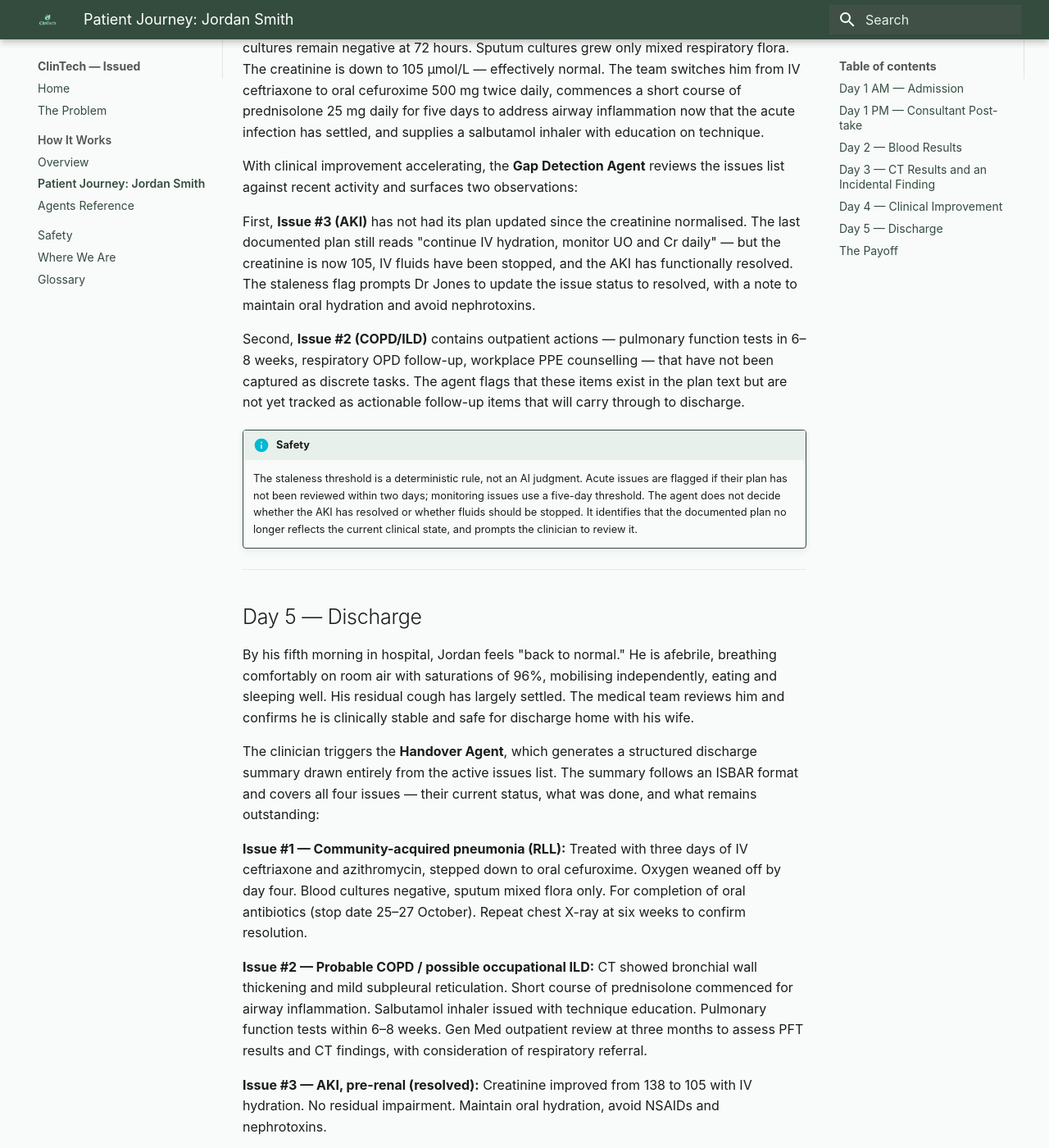
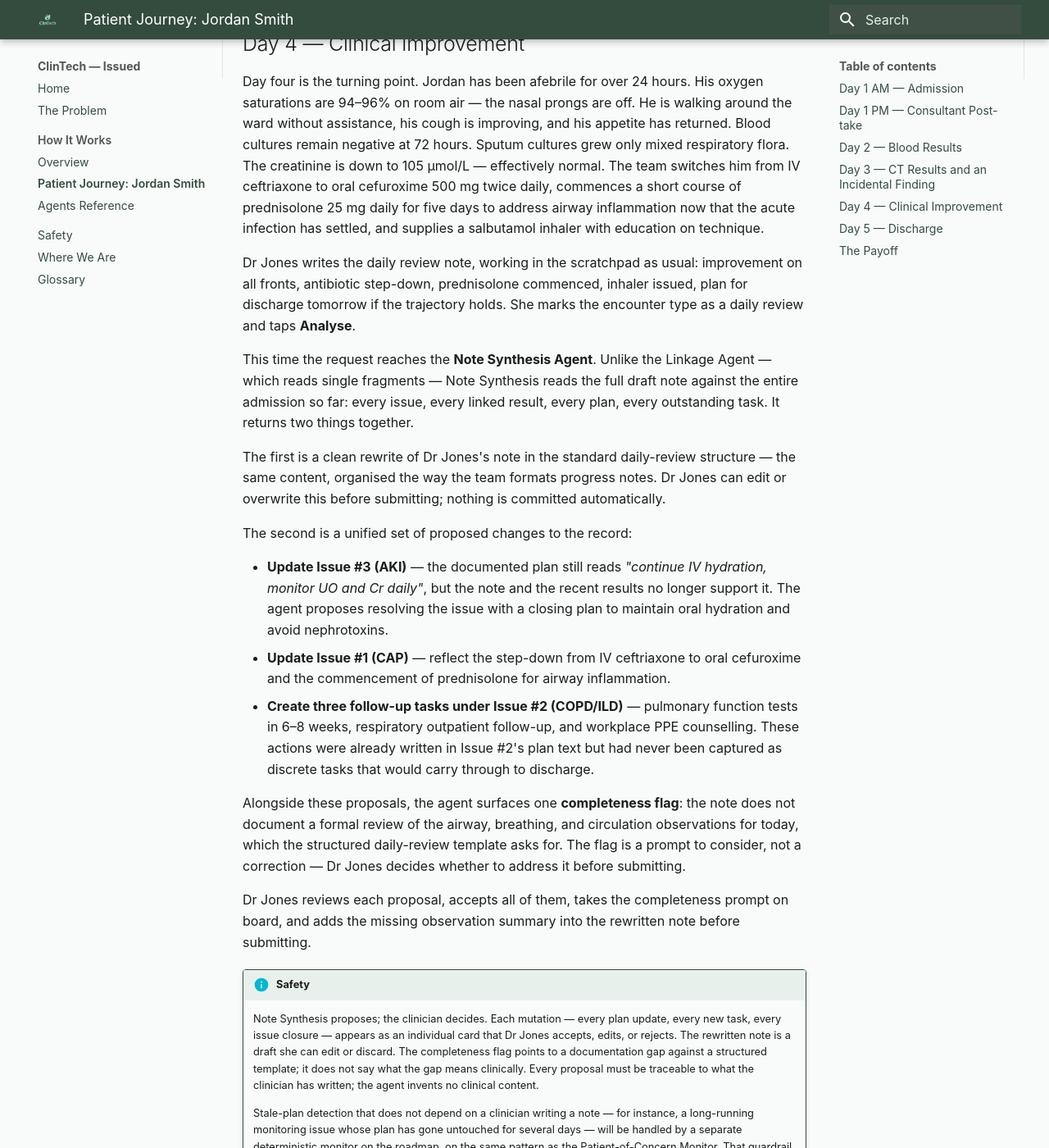
Before and after one commit to ClinTech-dev/issued-docs, an MkDocs documentation site: the page built from docs-site/how-it-works/patient-journey.md, in a window 1280 px wide and 1400 px high, scrolled down 4561 px. Shown: the whole window at 82% size. Built offline with MkDocs 1.6.1 and Material for MkDocs 9.7.7, drawn with Linux system fonts in a browser that asks for light colours; some of the changed text lies outside the part shown.

Commit message:
docs(patient-journey): refine narrative for new agent architecture
Refines Jordan Smith's five-day journey for the post-PR-#10 agent
line-up. Same clinical content; agents updated to match what actually
runs now.

- Day 2 (results): Relevance Agent → Linkage Agent. Added the
  plan-review flag (Linkage Agent surfaces when an active issue's plan
  may no longer match the trajectory).
- Day 3 (CT + incidental nodule): both the result-linking and the
  untracked-finding flag are now done by the Linkage Agent in a single
  pass. The incidental nodule is surfaced as a suggest-new-issue
  mutation rather than a separate gap-detection notification.
- Day 4 (clinical improvement): rewrote the scene around the Note
  Synthesis Agent. Dr Jones writes a daily-review note, taps Analyse,
  and gets back a rewritten note plus a unified mutation set — AKI
  closure, CAP plan update, three discrete outpatient tasks under
  COPD/ILD, and a completeness flag from the schema-completeness
  skill. Showcases the rewritten-note + multi-mutation workflow that
  the old narrative did not demonstrate. Notes that deterministic
  stale-plan detection is on the roadmap as a separate guardrail.
- Closing payoff paragraph: agent line-up updated (Extraction →
  Linkage → Note Synthesis → Handover).

Co-Authored-By: Claude Opus 4.7 (1M context) <noreply@anthropic.com>

```diff
--- a/docs-site/how-it-works/patient-journey.md
+++ b/docs-site/how-it-works/patient-journey.md
@@ -46,15 +46,15 @@ Behind the scenes, the **Issue Index Agent** silently re-indexes the updated con
 
 Overnight, Jordan remains on 3 litres of oxygen with saturations in the low 90s. He continues to spike fevers and cough thick sputum. The next morning, the repeat bloods come back: creatinine has improved to 125 µmol/L (down from 138), white cell count is 13.6, and CRP is 225 — still elevated but the renal function is trending in the right direction. Blood cultures show no growth at 24 hours. His renal tract ultrasound shows no obstruction.
 
-The intern, Dr Lay, enters these results into the Investigations section of Jordan's record. As the new data lands, the **Relevance Agent** analyses each result against the active issues list and proposes linkages:
+The intern, Dr Lay, enters these results into the Investigations section of Jordan's record. As the new data lands, the **Linkage Agent** matches each result against the active issues list and proposes structured linkages:
 
-- The creatinine of 125 and the ultrasound result are linked to **Issue #3 (AKI)** — the result is directly relevant to monitoring renal recovery.
+- The creatinine of 125 and the ultrasound result are linked to **Issue #3 (AKI)** — the result is directly relevant to monitoring renal recovery. The Linkage Agent also flags that Issue #3's documented plan may warrant a fresh look, since the trajectory has shifted.
 - The CRP of 225 and the white cell count of 13.6 are linked to **Issue #1 (CAP)** — these are inflammatory markers relevant to tracking the pneumonia's trajectory.
 
 These linkages appear as proposed connections that the clinician can accept or dismiss. Once accepted, the results sit underneath the relevant issue, so that on the next ward round, Dr Bowyer can see at a glance which results relate to which problem without having to mentally reconstruct the connections from a flat list of pathology values.
 
 !!! info "Safety"
-    The Relevance Agent says "this result is relevant to this issue." It does not say "the AKI is improving," "you can stop fluids," or "the antibiotics are working." Clinical interpretation remains entirely with the treating team. The agent connects data to context; the clinician decides what the data means.
+    The Linkage Agent says "this result is relevant to this issue" and, when a result lands on an active problem, "the documented plan may want a fresh look." It does not say "the AKI is improving," "you can stop fluids," or "the antibiotics are working." Clinical interpretation remains entirely with the treating team. The agent connects data to context and flags that the context may have moved; the clinician decides what the data means and whether the plan needs to change.
 
 ---
 
@@ -67,18 +67,18 @@ By day three, Jordan reports feeling a little stronger but remains oxygen-depend
 3. Patchy subpleural reticulation and early ground-glass changes in both lower lobes — possible early interstitial lung changes related to occupational dust exposure.
 4. An incidental 5 mm non-calcified nodule in the left upper lobe, likely benign, with a recommendation for follow-up CT in three months.
 
-The ward round notes are entered into the scratchpad. The **Relevance Agent** links the CT findings to the existing issues: the consolidation and absence of abscess to **Issue #1 (CAP)**, the bronchial thickening and subpleural reticulation to **Issue #2 (COPD/ILD)**. The repeat bloods — creatinine now 112, WCC 12.4, CRP 210 — are linked to their respective issues as well.
+The ward round notes are entered into the scratchpad. The **Linkage Agent** reads the CT report against the active issues and proposes a series of structured linkages: the consolidation and absence of abscess to **Issue #1 (CAP)**, the bronchial thickening and subpleural reticulation to **Issue #2 (COPD/ILD)**. The repeat bloods — creatinine now 112, WCC 12.4, CRP 210 — are linked to their respective issues alongside.
 
-But the fourth CT finding triggers a different agent. The **Gap Detection Agent** scans the CT report against the active issues list and identifies a mismatch: there is a clinically significant finding in the imaging that is not currently tracked anywhere on the issues list. It surfaces a flag:
+The fourth CT finding is different. The Linkage Agent finds no existing issue that the nodule belongs to. Rather than forcing a linkage, it proposes a separate kind of mutation — a *suggested new issue* — and surfaces a flag:
 
-> **Incidental 5 mm LUL nodule mentioned in CT report — not currently tracked as an issue.**
+> **Incidental 5 mm LUL nodule mentioned in CT report — no matching issue on the active list. Suggested as a new issue for clinician review.**
 
-This is not a suggestion to create an issue. It is not a recommendation for workup. It is a notification that something exists in the clinical record that has no corresponding entry on the issues list — a gap in tracking.
+This is not a recommendation to investigate the nodule and it is not a clinical judgement about what the finding means. It is a notification that something the clinician documented in the imaging has no corresponding entry on the issues list, paired with a draft new-issue card the clinician can accept, edit, or reject.
 
-Dr Bowyer sees the flag, discusses the finding with the respiratory team by phone, and manually creates **Issue #4: Incidental 5 mm LUL pulmonary nodule** — with a plan for repeat CT chest at three months, results to be reviewed in Gen Med outpatient clinic, with consideration of referral to respiratory if there is interval change.
+Dr Bowyer sees the flag, discusses the finding with the respiratory team by phone, and accepts the suggested new issue — editing it into **Issue #4: Incidental 5 mm LUL pulmonary nodule** with a plan for repeat CT chest at three months, results to be reviewed in Gen Med outpatient clinic, with consideration of referral to respiratory if there is interval change.
 
 !!! info "Safety"
-    The Gap Detection Agent says "this finding is not tracked." It does not say "this nodule needs urgent workup," "this could be malignant," or "you should order a PET scan." It identifies an omission in documentation coverage, not a clinical judgment. The clinician decides whether the finding warrants a new issue, and if so, what the plan should be.
+    The Linkage Agent says "this finding has no matching issue — here is a draft new-issue card if you want it." It does not say "this nodule needs urgent workup," "this could be malignant," or "you should order a PET scan." It identifies an omission in documentation coverage, not a clinical judgement. The clinician decides whether the finding warrants a new issue, and if so, what the plan should be.
 
 ---
 
@@ -86,14 +86,26 @@ Dr Bowyer sees the flag, discusses the finding with the respiratory team by phon
 
 Day four is the turning point. Jordan has been afebrile for over 24 hours. His oxygen saturations are 94–96% on room air — the nasal prongs are off. He is walking around the ward without assistance, his cough is improving, and his appetite has returned. Blood cultures remain negative at 72 hours. Sputum cultures grew only mixed respiratory flora. The creatinine is down to 105 µmol/L — effectively normal. The team switches him from IV ceftriaxone to oral cefuroxime 500 mg twice daily, commences a short course of prednisolone 25 mg daily for five days to address airway inflammation now that the acute infection has settled, and supplies a salbutamol inhaler with education on technique.
 
-With clinical improvement accelerating, the **Gap Detection Agent** reviews the issues list against recent activity and surfaces two observations:
+Dr Jones writes the daily review note, working in the scratchpad as usual: improvement on all fronts, antibiotic step-down, prednisolone commenced, inhaler issued, plan for discharge tomorrow if the trajectory holds. She marks the encounter type as a daily review and taps **Analyse**.
 
-First, **Issue #3 (AKI)** has not had its plan updated since the creatinine normalised. The last documented plan still reads "continue IV hydration, monitor UO and Cr daily" — but the creatinine is now 105, IV fluids have been stopped, and the AKI has functionally resolved. The staleness flag prompts Dr Jones to update the issue status to resolved, with a note to maintain oral hydration and avoid nephrotoxins.
+This time the request reaches the **Note Synthesis Agent**. Unlike the Linkage Agent — which reads single fragments — Note Synthesis reads the full draft note against the entire admission so far: every issue, every linked result, every plan, every outstanding task. It returns two things together.
 
-Second, **Issue #2 (COPD/ILD)** contains outpatient actions — pulmonary function tests in 6–8 weeks, respiratory OPD follow-up, workplace PPE counselling — that have not been captured as discrete tasks. The agent flags that these items exist in the plan text but are not yet tracked as actionable follow-up items that will carry through to discharge.
+The first is a clean rewrite of Dr Jones's note in the standard daily-review structure — the same content, organised the way the team formats progress notes. Dr Jones can edit or overwrite this before submitting; nothing is committed automatically.
+
+The second is a unified set of proposed changes to the record:
+
+- **Update Issue #3 (AKI)** — the documented plan still reads *"continue IV hydration, monitor UO and Cr daily"*, but the note and the recent results no longer support it. The agent proposes resolving the issue with a closing plan to maintain oral hydration and avoid nephrotoxins.
+- **Update Issue #1 (CAP)** — reflect the step-down from IV ceftriaxone to oral cefuroxime and the commencement of prednisolone for airway inflammation.
+- **Create three follow-up tasks under Issue #2 (COPD/ILD)** — pulmonary function tests in 6–8 weeks, respiratory outpatient follow-up, and workplace PPE counselling. These actions were already written in Issue #2's plan text but had never been captured as discrete tasks that would carry through to discharge.
+
+Alongside these proposals, the agent surfaces one **completeness flag**: the note does not document a formal review of the airway, breathing, and circulation observations for today, which the structured daily-review template asks for. The flag is a prompt to consider, not a correction — Dr Jones decides whether to address it before submitting.
+
+Dr Jones reviews each proposal, accepts all of them, takes the completeness prompt on board, and adds the missing observation summary into the rewritten note before submitting.
 
 !!! info "Safety"
-    The staleness threshold is a deterministic rule, not an AI judgment. Acute issues are flagged if their plan has not been reviewed within two days; monitoring issues use a five-day threshold. The agent does not decide whether the AKI has resolved or whether fluids should be stopped. It identifies that the documented plan no longer reflects the current clinical state, and prompts the clinician to review it.
+    Note Synthesis proposes; the clinician decides. Each mutation — every plan update, every new task, every issue closure — appears as an individual card that Dr Jones accepts, edits, or rejects. The rewritten note is a draft she can edit or discard. The completeness flag points to a documentation gap against a structured template; it does not say what the gap means clinically. Every proposal must be traceable to what the clinician has written; the agent invents no clinical content.
+
+    Stale-plan detection that does not depend on a clinician writing a note — for instance, a long-running monitoring issue whose plan has gone untouched for several days — will be handled by a separate deterministic monitor on the roadmap, on the same pattern as the Patient-of-Concern Monitor. That guardrail is not yet live.
 
 ---
 
@@ -130,6 +142,6 @@ Over five days, Jordan's issues list grew from three to four. Plans evolved as r
 
 The incidental 5 mm pulmonary nodule — exactly the kind of finding that gets lost in a paper handover sheet, exactly the kind of finding described in [The Problem](../the-problem.md) — was tracked from the moment it appeared in a CT report to the moment it was documented in the discharge plan with a three-month follow-up CT arranged.
 
-No AI agent made a clinical decision. The Extraction Agent proposed issues from what the clinician wrote. The Relevance Agent linked results to the problems they related to. The Gap Detection Agent identified when something in the record was not being tracked. The Handover Agent assembled the discharge summary from the issues list. At every step, a clinician reviewed, judged, and decided.
+No AI agent made a clinical decision. The Extraction Agent proposed issues from what the clinician wrote in the admission scratchpad. The Linkage Agent matched incoming results and imaging to the issues they belonged to, and flagged a finding that needed its own issue card. The Note Synthesis Agent rewrote the daily review note and proposed the unified set of plan updates, issue closures, and follow-up tasks that the changing clinical picture warranted. The Handover Agent assembled the discharge summary from the issues list. At every step, a clinician reviewed, judged, and decided.
 
 The system helped. The clinician decided. Nothing was dropped.
```
